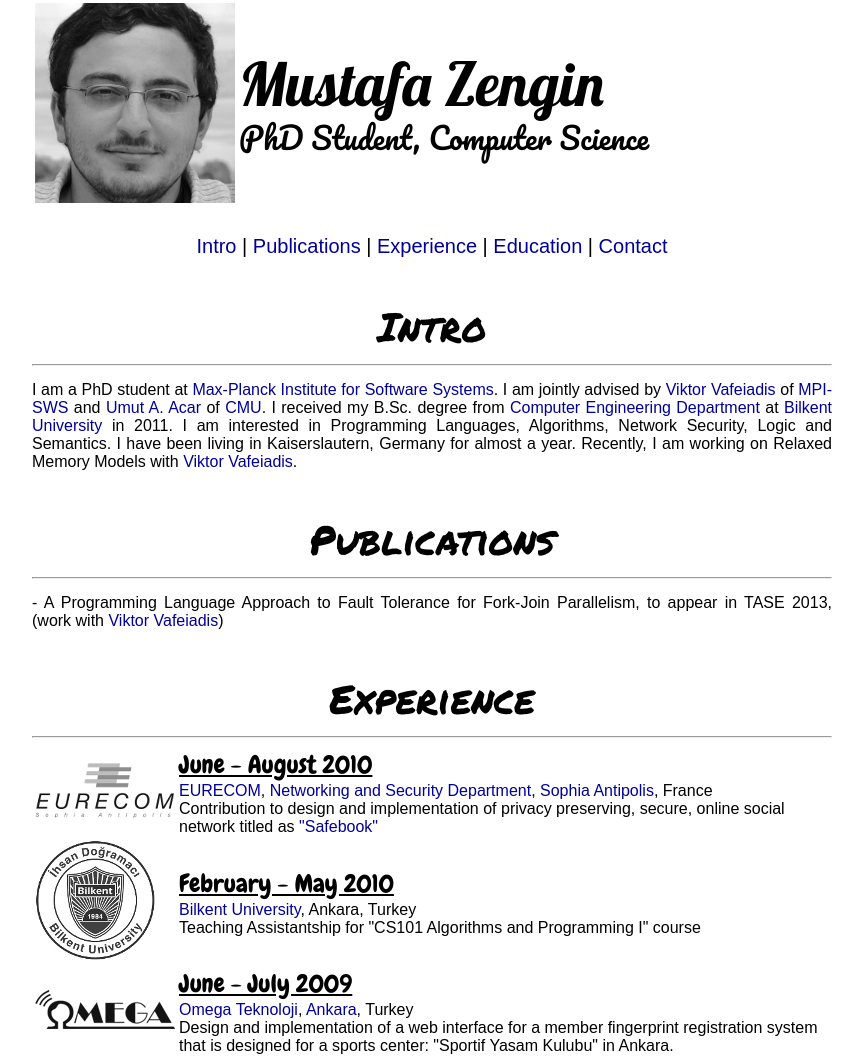
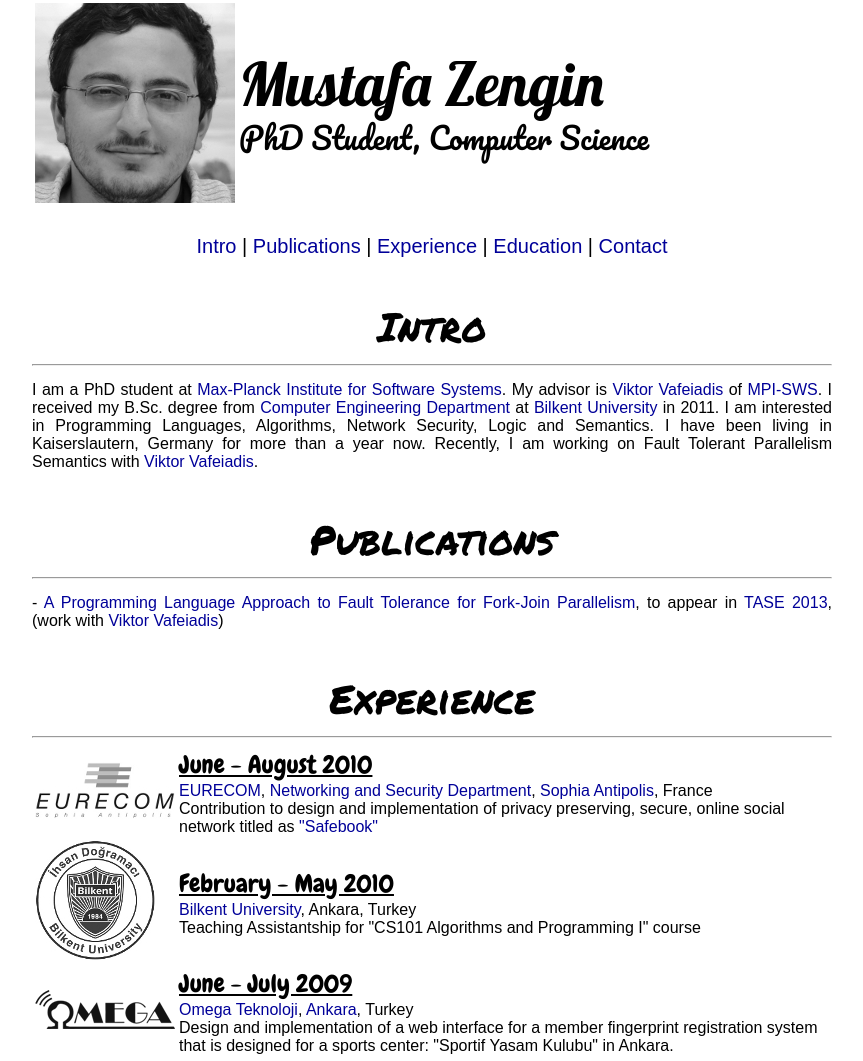
Before and after one commit to zengin/zengin.github.com, a plain HTML site: page index.html in a window 1280 px wide. Shown: the top 1061 px of the page, without its empty margins (208-1071 px from the left). Drawn offline with nearby package versions, Linux system fonts and the light colour scheme; a web font is replaced by a local one.

Commit message:
Update index.html

```diff
--- a/index.html
+++ b/index.html
@@ -106,13 +106,13 @@ function handleMouseOut(imageName, extension) {
 <div class="title" id="bio">Intro</div>
 <hr>
 <div class="paragraph">
-I am a PhD student at <a href="http://www.mpg.de/en" target="_blank">Max-Planck Institute</a> <a href="http://www.mpi-sws.org/" target="_blank">for Software Systems</a>. I am jointly advised by <a href="http://www.mpi-sws.org/~viktor/" target="_blank">Viktor Vafeiadis</a> of <a href="http://www.mpi-sws.org/" target="_blank">MPI-SWS</a> and <a href="http://www.mpi-sws.org/~umut/" target="_blank">Umut A. Acar</a> of <a href="http://www.cmu.edu/" target="_blank">CMU</a>. I received my B.Sc. degree from <a href="http://cs.bilkent.edu.tr/" target="_blank">Computer Engineering Department</a> at <a href="http://www.bilkent.edu" target="_blank">Bilkent University</a> in 2011. I am interested in Programming Languages, Algorithms, Network Security, Logic and Semantics. I have been living in Kaiserslautern, Germany for almost a year. Recently, I am working on Relaxed Memory Models with <a href="http://www.mpi-sws.org/~viktor/" target="_blank">Viktor Vafeiadis</a>.
+I am a PhD student at <a href="http://www.mpg.de/en" target="_blank">Max-Planck Institute</a> <a href="http://www.mpi-sws.org/" target="_blank">for Software Systems</a>. My advisor is <a href="http://www.mpi-sws.org/~viktor/" target="_blank">Viktor Vafeiadis</a> of <a href="http://www.mpi-sws.org/" target="_blank">MPI-SWS</a>. I received my B.Sc. degree from <a href="http://cs.bilkent.edu.tr/" target="_blank">Computer Engineering Department</a> at <a href="http://www.bilkent.edu" target="_blank">Bilkent University</a> in 2011. I am interested in Programming Languages, Algorithms, Network Security, Logic and Semantics. I have been living in Kaiserslautern, Germany for more than a year now. Recently, I am working on Fault Tolerant Parallelism Semantics with <a href="http://www.mpi-sws.org/~viktor/" target="_blank">Viktor Vafeiadis</a>.
 </div>
 
 <div class="title" id="pub">Publications</div>
 <hr>
 <div class="paragraph">
-- A Programming Language Approach to Fault Tolerance for Fork-Join Parallelism, to appear in TASE 2013, (work with <a href="http://www.mpi-sws.org/~viktor/" target="_blank">Viktor Vafeiadis</a>)
+- <a href="http://www.mpi-sws.org/~zengin/paper/tase2013-ftpar.pdf">A Programming Language Approach to Fault Tolerance for Fork-Join Parallelism</a>, to appear in <a href="http://www1.aston.ac.uk/eas/research/groups/csrg/events/tase13/" target="_blank">TASE 2013</a>, (work with <a href="http://www.mpi-sws.org/~viktor/" target="_blank">Viktor Vafeiadis</a>)
 </div>
 
 <div class="title" id="experience">Experience</div>
```
